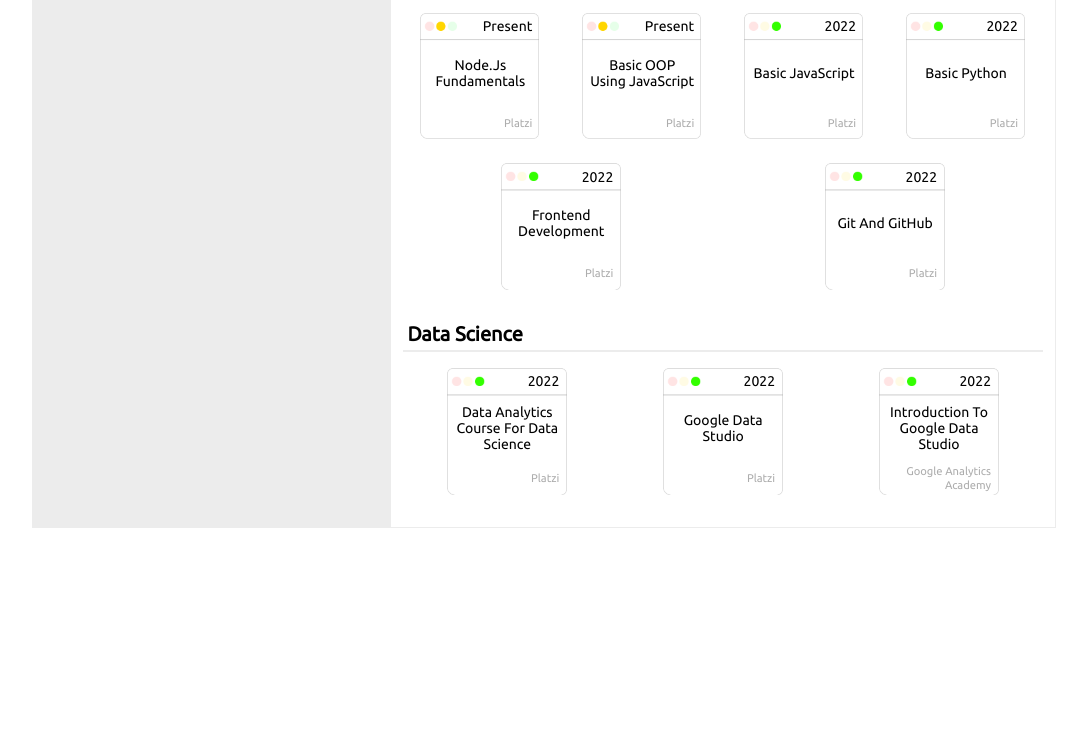
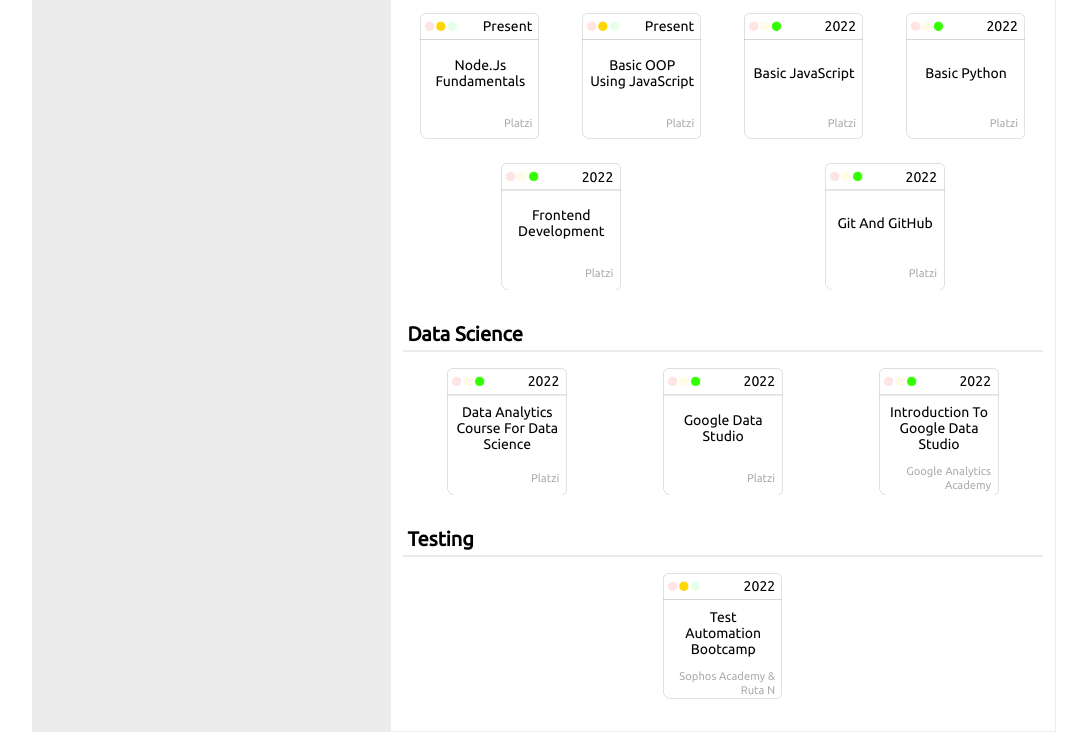
Before and after one commit to JMTamayo/CV, a plain HTML site: page index.html in a window 1280 px wide. Shown: the part 1548-2296 px from the top of the page, without its empty margins (96-1183 px from the left). Before the commit the page ends 2092 px from the top, so only its background shows below. Drawn offline with Linux system fonts and the light colour scheme; files whose address does not match are found by name.

Commit message:
Updating courses

```diff
--- a/index.html
+++ b/index.html
@@ -397,6 +397,24 @@
                             </div>
                         </div>
                     </article>
+                    <article class="">
+                        <div class="cont4">
+                            <h3 class="subt3_txt">testing</h3>
+                        </div>
+                        <div class="cont3">
+                            <div class="term_bkg yterm">
+                                <div class="term_bkg2">
+                                    <h3 class="sm_txt">2022</h3>
+                                </div>
+                                <div class="term_bkg3">
+                                    <h3 class="sm_txt">test automation bootcamp</h3>
+                                </div>
+                                <div class="term_bkg4">
+                                    <h3 class="gsm_txt">sophos academy & ruta n</h3>
+                                </div>
+                            </div>
+                        </div>
+                    </article>
                 </article>
             </section>
     </main>
```
